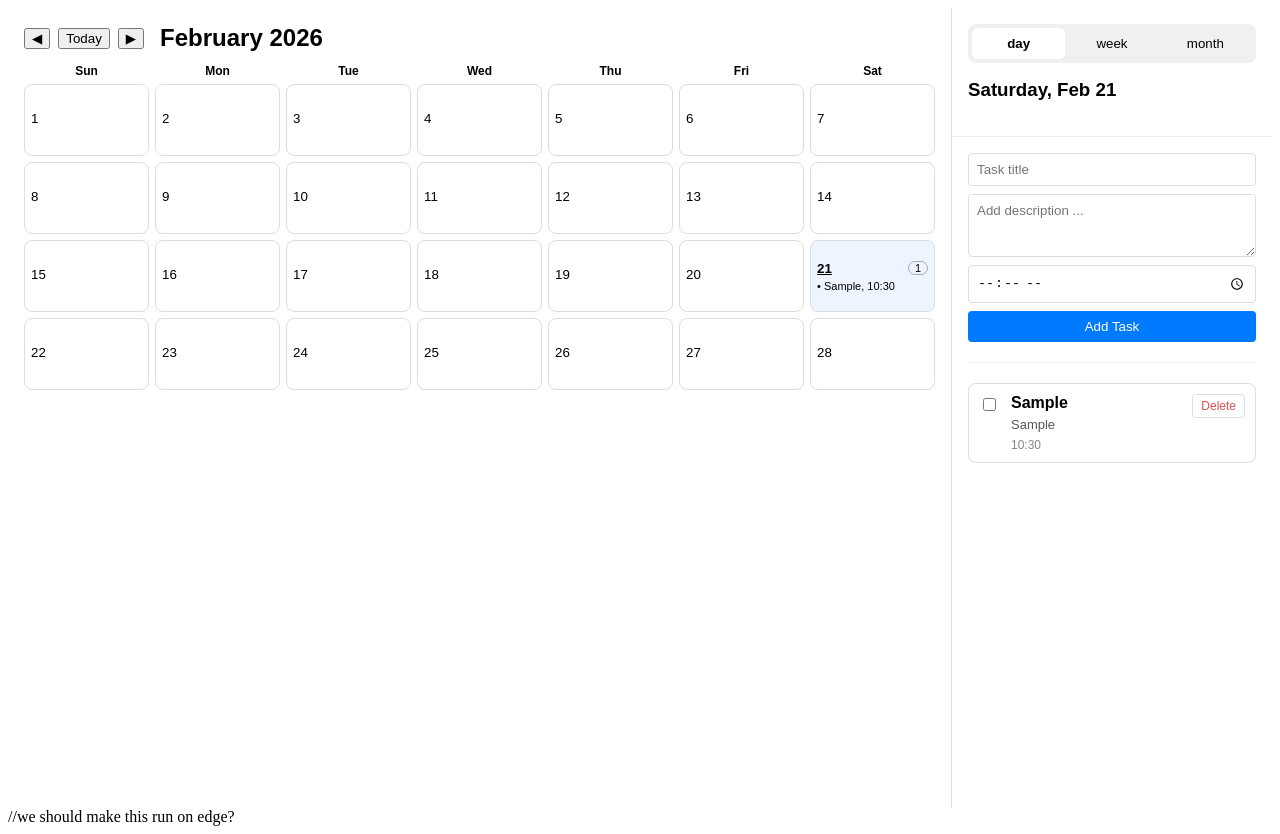
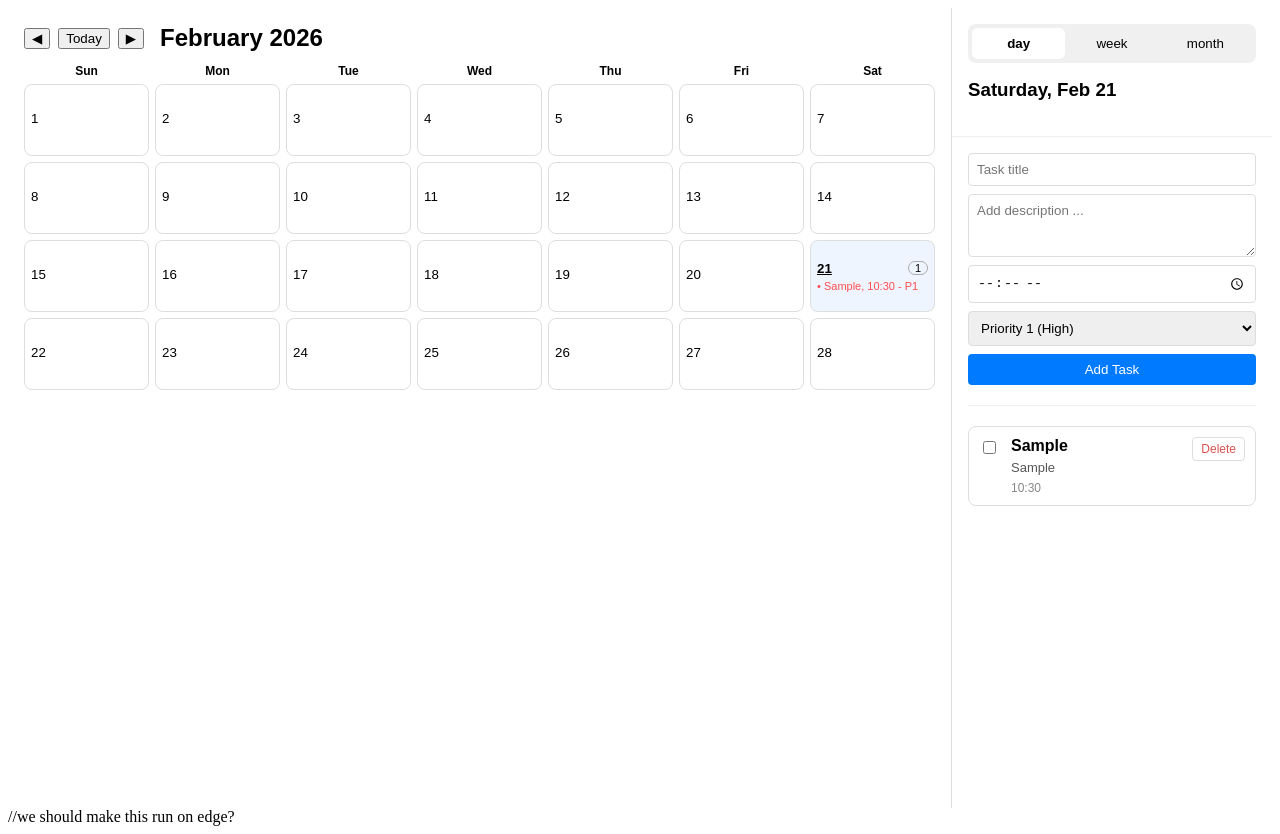
Before and after one commit to Tz-Ray/Crimsoncode-repo, a React (Vite) app in the folder desktop/: page / in a window 1280 px wide. Both pictures are taken after typing "Sample", "Sample", "10:30" into the empty fields and a click on the button "Add Task". Built offline with nearby package versions, Linux system fonts and the light colour scheme.

Commit message:
fixed merging issues

```diff
--- a/desktop/src/App.tsx
+++ b/desktop/src/App.tsx
@@ -20,6 +20,12 @@ function loadTasks(): Task[] {
   }
 }
 
+const PRIORITY_COLORS: Record<1 | 2 | 3, string> = {
+  1: "#ff4d4f", // Red
+  2: "#faad14", // Yellow/Gold
+  3: "#1890ff", // Blue
+};
+
 export default function App() {
   const [anchorDate, setAnchorDate] = useState(new Date());
   const [selectedDate, setSelectedDate] = useState(new Date());
@@ -28,6 +34,7 @@ export default function App() {
   const [newTaskTitle, setNewTaskTitle] = useState("");
   const [newTaskDesc, setNewTaskDesc] = useState("");
   const [newTaskTime, setNewTaskTime] = useState("");
+  const [newPriorityValue, setPriority] = useState<1 | 2 | 3>(1);
 
   useEffect(() => {
     localStorage.setItem(STORAGE_KEY, JSON.stringify(tasks));
@@ -83,6 +90,7 @@ export default function App() {
       date: selectedDateKey,
       time: newTaskTime || undefined,
       completed: false,
+      priority: newPriorityValue
     };
 
     setTasks((prev) => [...prev, task]);
@@ -175,11 +183,13 @@ export default function App() {
                       <div key={t.id} style={{ whiteSpace: "nowrap",
                        overflow: "hidden",
                        textOverflow: "ellipsis",
-                       color: t.completed ? "#2e7d32" : "inherit",
+                       color: t.completed
+                        ? "#2e7d32"
+                        : PRIORITY_COLORS[t.priority as 1 | 2 | 3],
                        textDecoration: t.completed ? "line-through" : "none",
                        opacity: t.completed ? 0.7 : 1 }}>
                         • {t.title}
-                      , {t.time}
+                      , {t.time}  -  P{t.priority}
                       </div>
                     ))}
                 </div>
@@ -243,6 +253,16 @@ export default function App() {
                 onChange={(e) => setNewTaskTime(e.target.value)}
                 style={{ padding: '8px', borderRadius: '4px', border: '1px solid #ddd' }}
               />
+              <select
+                value = {newPriorityValue}
+                onChange={(e) => setPriority(Number(e.target.value) as 1 | 2 | 3)}
+                style={{ padding: '8px', borderRadius: '4px', border: '1px solid #ddd' }}
+              >
+                <option value="1">Priority 1 (High)</option>
+                <option value="2">Priority 2 (Medium)</option>
+                <option value="3">Priority 3 (Low)</option>
+              </select>
+
               <button
                 onClick={addTask}
                 style={{ padding: '8px', background: '#007bff', color: 'white', border: 'none', borderRadius: '4px', cursor: 'pointer' }}
--- a/desktop/src/types.ts
+++ b/desktop/src/types.ts
@@ -5,4 +5,5 @@ export type Task = {
   date: string;       // "YYYY-MM-DD"
   time?: string;      // "HH:mm" optional
   completed: boolean;
+  priority: 1 | 2 | 3;
 };
--- a/desktop/tsconfig.json
+++ b/desktop/tsconfig.json
@@ -1,5 +1,6 @@
 {
   "compilerOptions": {
+    "jsx": "react",
     "target": "ESNext",
     "module": "commonjs",
     "allowJs": true,
```
